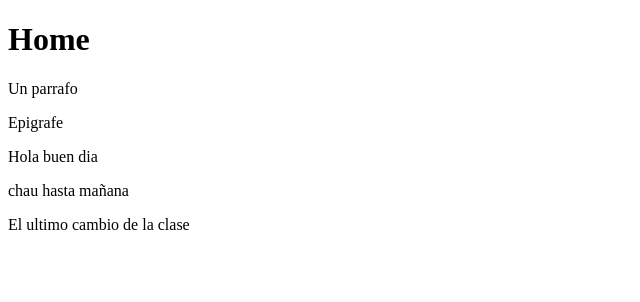
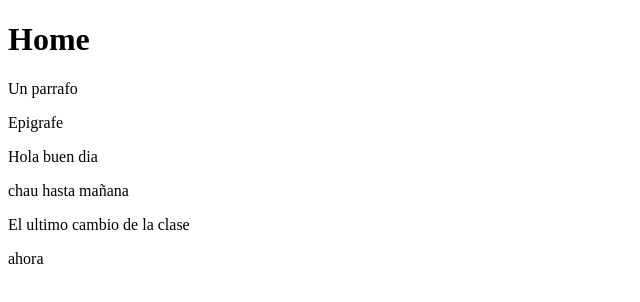
Before and after one commit to isei-rosario/gestion-software-2021, a plain HTML site: page home.html in a window 1280 px wide. Shown: the full height of the page, 0-640 px from the left. Drawn offline with Linux system fonts and the light colour scheme.

Commit message:
nueva linea

```diff
--- a/home.html
+++ b/home.html
@@ -15,5 +15,6 @@
     <p></p>
     <p></p>
     <p>El ultimo cambio de la clase</p>
+    <p>ahora</p>
 </body>
 </html>
```
